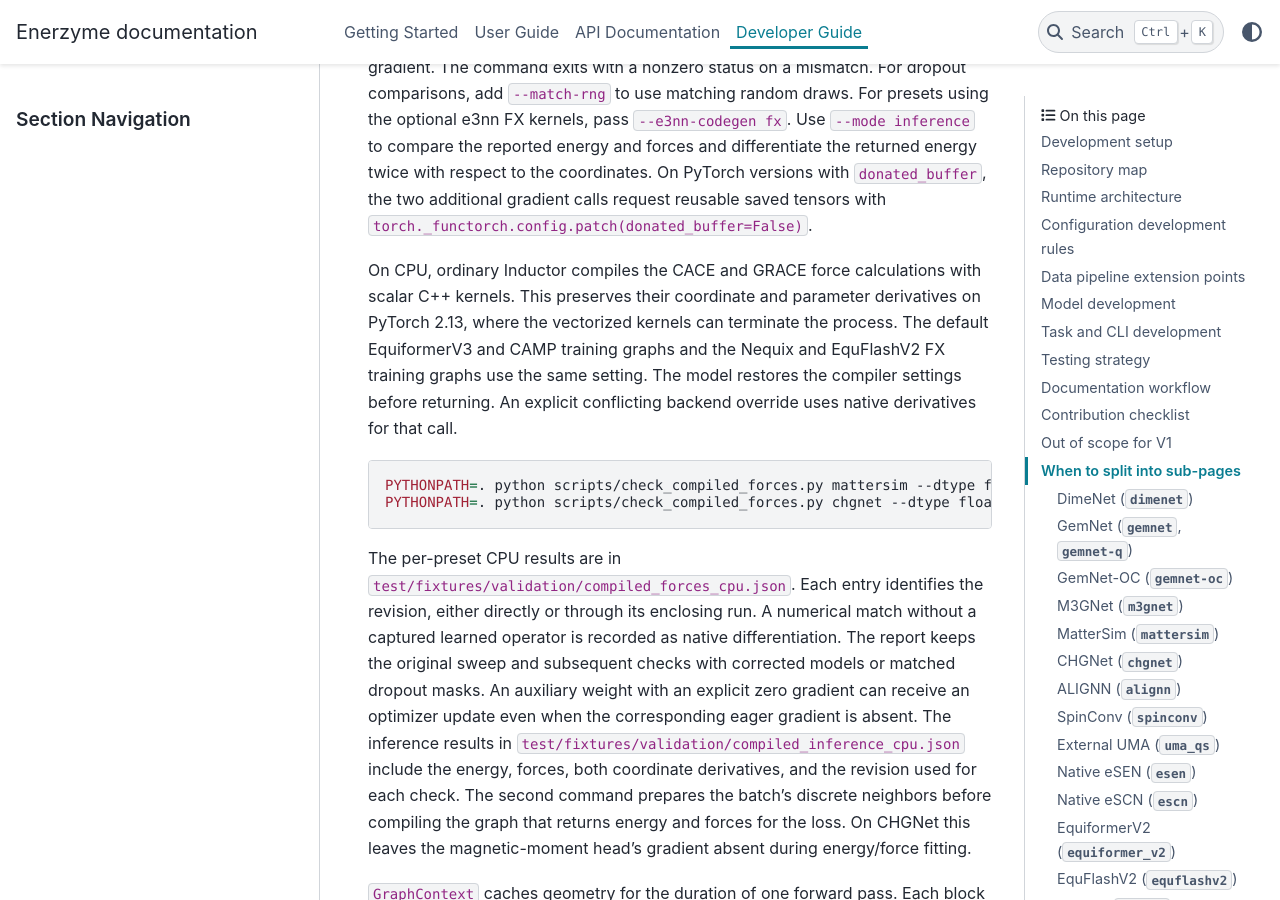
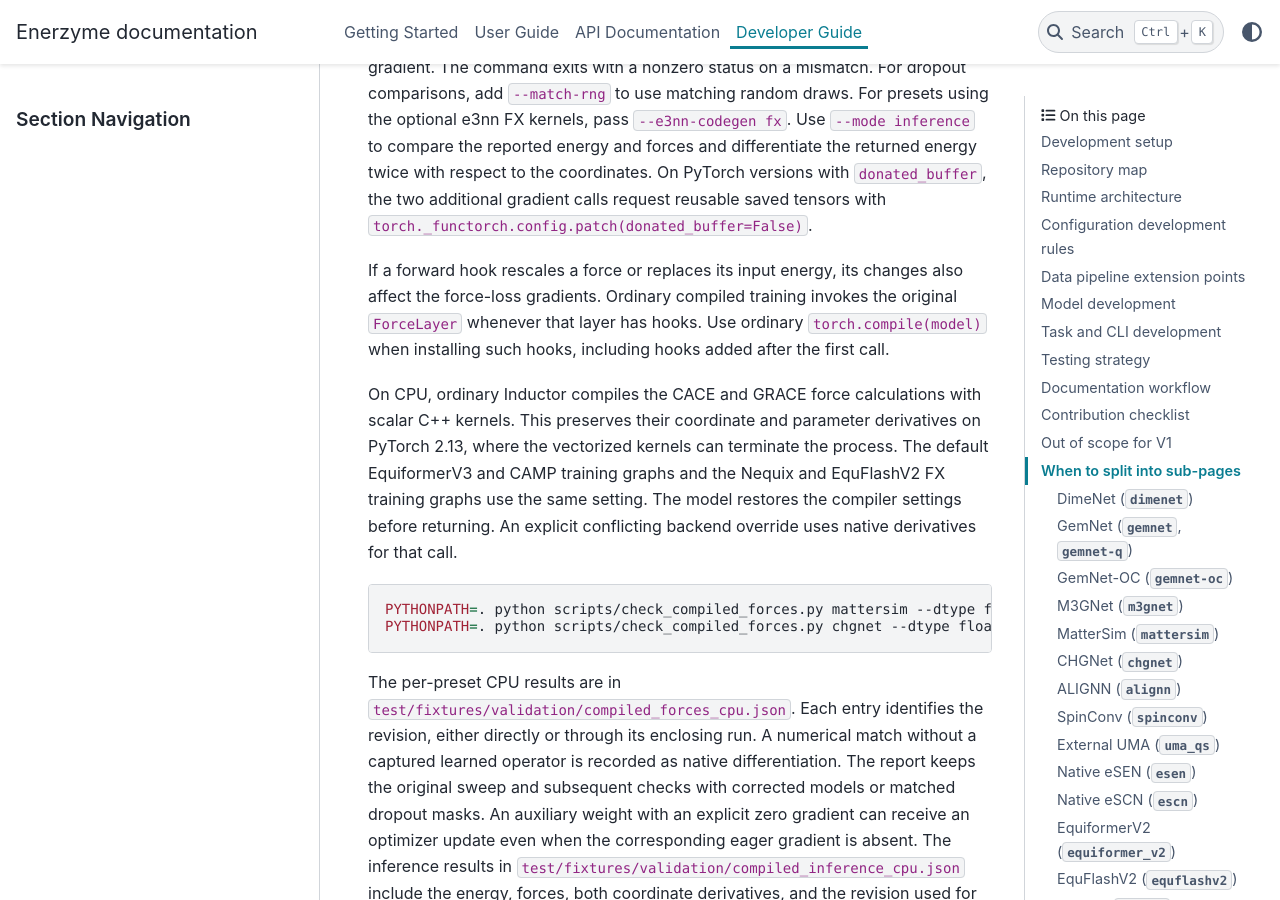
Before and after one commit to Benzoin96485/Enerzyme, a Sphinx documentation site: the page built from docs/developer_guide.rst, in a window 1280 px wide and 900 px high, scrolled down 7063 px. Built offline with Sphinx 7.4.7 and the PyData theme 0.15.4, drawn with Linux system fonts in a browser that asks for light colours.

Commit message:
Describe force-layer hook behavior during compiled fitting
Co-authored-by: Weiliang Luo <luowl7@mit.edu>

```diff
--- a/docs/developer_guide.rst
+++ b/docs/developer_guide.rst
@@ -248,6 +248,12 @@ differentiate the returned energy twice with respect to the coordinates.
 On PyTorch versions with :code:`donated_buffer`, the two additional gradient
 calls request reusable saved tensors with
 :code:`torch._functorch.config.patch(donated_buffer=False)`.
+
+If a forward hook rescales a force or replaces its input energy, its changes
+also affect the force-loss gradients. Ordinary compiled training invokes the
+original :code:`ForceLayer` whenever that layer has hooks. Use ordinary
+:code:`torch.compile(model)` when installing such hooks, including hooks added
+after the first call.
 
 On CPU, ordinary Inductor compiles the CACE and GRACE force calculations with
 scalar C++ kernels. This preserves their coordinate and parameter derivatives
```
